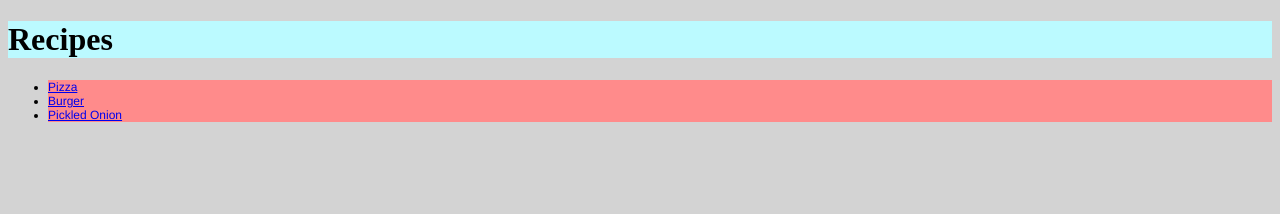
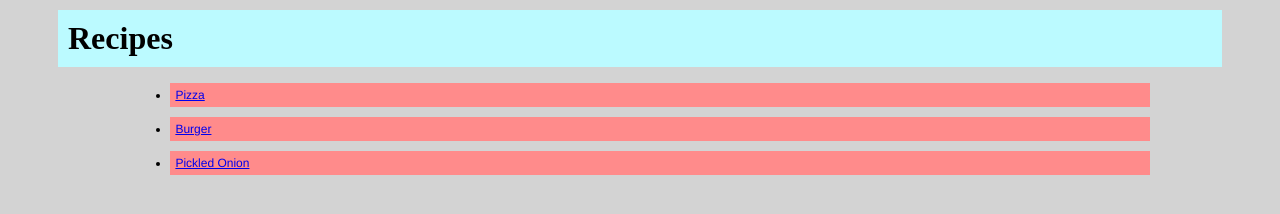
Before and after one commit to jleander12/recipe-website, a plain HTML site: page index.html in a window 1280 px wide. Drawn offline with Linux system fonts and the light colour scheme.

Commit message:
Update with initial padding and margins

```diff
--- a/css/styles.css
+++ b/css/styles.css
@@ -4,6 +4,8 @@ body {
 
 h1, h3 {
     background-color: #bbfaff;
+    padding: 10px;
+    margin: 10px 50px 10px 50px;
 }
 
 h2 {
@@ -18,6 +20,8 @@ img {
 li {
     font-size: 12px;
     font-family: "Helvetica", "sans-serif";
+    padding: 5px;
+    margin: 10px 10% 10px 10%;
 }
 
 ul > li {
```
